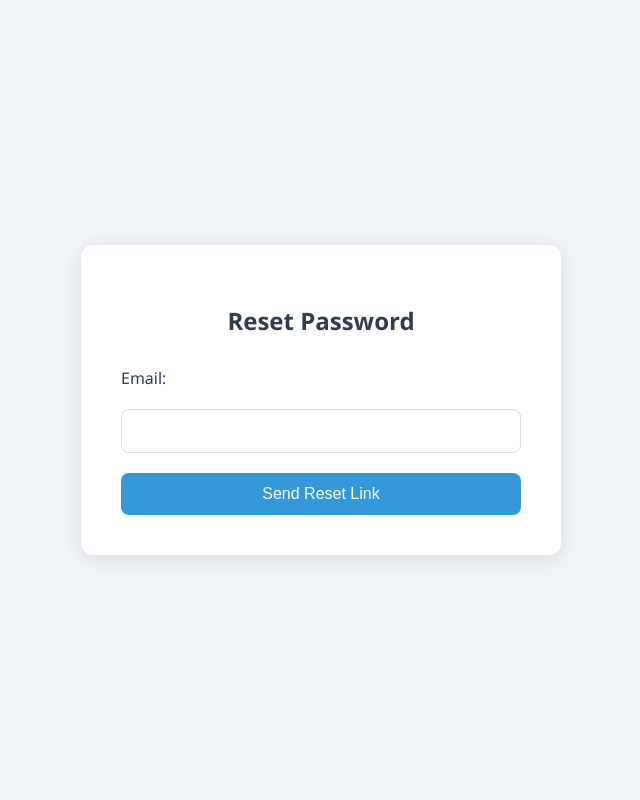
After one commit to amiryousef87/first-project-from-max, a Flask app: page /reset_pass in a window 1280 px wide. The commit adds this page. Shown: the whole page, without its empty margins (319-959 px from the left). Run offline with Flask 3, Linux system fonts and the light colour scheme.

Commit message:
ریست پس درسته شد و لاگین تمومه کلا

```diff
--- a/app.py
+++ b/app.py
@@ -1,11 +1,28 @@
-import matplotlib.pyplot as plt
-import os
-
-os.environ["OAUTHLIB_INSECURE_TRANSPORT"] = "1"
-from io import BytesIO
-import re
-import logging
-
+import matplotlib
+import numpy as np
+import json
+from google.auth.transport import requests as grequests
+from google.oauth2 import id_token
+from requests_oauthlib import OAuth2Session
+from flask import session as flask_session
+from datetime import datetime, timedelta
+from user_agents import parse
+from models import db, Project, Product, User, Session, TeamMember
+from werkzeug.utils import secure_filename, safe_join, secure_filename
+from werkzeug.security import generate_password_hash, check_password_hash
+from sqlalchemy import text
+from flask_migrate import Migrate
+from flask_mail import Mail, Message
+from flask_login import (
+    LoginManager,
+    login_user,
+    login_required,
+    logout_user,
+    current_user,
+    UserMixin,
+)
+from flask_sqlalchemy import SQLAlchemy
+from flask_babel import Babel, gettext as _
 from flask import (
     Flask,
     render_template,
@@ -16,33 +33,18 @@ from flask import (
     Response,
     jsonify,
 )
-from flask_babel import Babel, gettext as _
-from flask_sqlalchemy import SQLAlchemy
-from flask_login import (
-    LoginManager,
-    login_user,
-    login_required,
-    logout_user,
-    current_user,
-    UserMixin,
-)
-from flask_migrate import Migrate
-from sqlalchemy import text
-from werkzeug.security import generate_password_hash, check_password_hash
-from werkzeug.utils import secure_filename, safe_join, secure_filename
-from models import db, Project, Product, User, Session, TeamMember
-from user_agents import parse
-from datetime import datetime, timedelta
-# from app import db
-from flask import session as flask_session
-from requests_oauthlib import OAuth2Session
-from google.oauth2 import id_token
-from google.auth.transport import requests as grequests
-import json
+import logging
+import re
+from io import BytesIO
+import matplotlib.pyplot as plt
+import os
+import secrets
+
+os.environ["OAUTHLIB_INSECURE_TRANSPORT"] = "1"
 
 
-import numpy as np
-import matplotlib
+# from app import db
+
 
 matplotlib.use("Agg")
 
@@ -86,6 +88,19 @@ UPLOAD_PROJECTS_FOLDER = os.path.join(app.static_folder, "uploads", "projects")
 if not os.path.exists(UPLOAD_PROJECTS_FOLDER):
     os.makedirs(UPLOAD_PROJECTS_FOLDER, exist_ok=True)
 
+
+
+# تنظیمات ایمیل با Gmail
+app.config['MAIL_SERVER'] = 'smtp.gmail.com'
+app.config['MAIL_PORT'] = 465
+app.config['MAIL_USE_SSL'] = True
+app.config['MAIL_USERNAME'] = '1387amiryousef2024@gmail.com'
+app.config['MAIL_PASSWORD'] = 'ygea ydtr mwcy kgmm'  # پسورد اپلیکیشن گوگل
+
+mail = Mail(app)
+
+# دیتابیس موقت برای نگهداری توکن‌ها (فقط برای مثال)
+reset_tokens = {}
 
 def allowed_file(filename, allowed_ext):
     ext = os.path.splitext(filename)[1].lower()
@@ -419,7 +434,8 @@ def profile():
             # remove old avatar if exists
             try:
                 if current_user.avatar:
-                    old = os.path.join(AVATAR_UPLOAD_FOLDER, current_user.avatar)
+                    old = os.path.join(AVATAR_UPLOAD_FOLDER,
+                                       current_user.avatar)
                     if os.path.exists(old):
                         os.remove(old)
             except Exception:
@@ -454,7 +470,8 @@ def chart_png(chart_name):
         labels = ["Completed", "Pending", "Failed"]
         sizes = [60, 30, 10]
         colors = ["#28a745", "#ffc107", "#dc3545"]
-        ax.pie(sizes, labels=labels, colors=colors, autopct="%1.1f%%", startangle=140)
+        ax.pie(sizes, labels=labels, colors=colors,
+               autopct="%1.1f%%", startangle=140)
         ax.axis("equal")
         ax.set_title("Missions Today")
     else:
@@ -491,7 +508,8 @@ def chart_svg(chart_name):
         labels = ["Completed", "Pending", "Failed"]
         sizes = [60, 30, 10]
         colors = ["#28a745", "#ffc107", "#dc3545"]
-        ax.pie(sizes, labels=labels, colors=colors, autopct="%1.1f%%", startangle=140)
+        ax.pie(sizes, labels=labels, colors=colors,
+               autopct="%1.1f%%", startangle=140)
         ax.axis("equal")
         ax.set_title("Missions Today")
     else:
@@ -606,6 +624,45 @@ def login():
     return render_template("login.html", google_login_url=url_for("google_login"))
 
 
+# صفحه درخواست ریست پسورد
+@app.route('/reset_pass', methods=['GET', 'POST'])
+def reset_pass():
+    if request.method == 'POST':
+        email = request.form.get('email')
+        if email:
+            # ساخت توکن تصادفی برای لینک امن
+            token = secrets.token_urlsafe(16)
+            reset_tokens[token] = email  # ذخیره موقت توکن
+            reset_link = url_for('new_password', token=token, _external=True)
+
+            # ارسال ایمیل
+            msg = Message('Password Reset', sender=app.config['MAIL_USERNAME'], recipients=[email])
+            msg.body = f"Hi,\n\nClick here to reset your password:\n{reset_link}\n\nIf you didn't request this, ignore this email."
+            mail.send(msg)
+
+            flash("Reset link sent to your email!", "success")
+            return redirect(url_for('reset_pass'))
+        else:
+            flash("Please enter your email.", "error")
+    return render_template('reset_pass.html')
+
+# صفحه تعیین رمز جدید
+@app.route('/new_password/<token>', methods=['GET', 'POST'])
+def new_password(token):
+    email = reset_tokens.get(token)
+    if not email:
+        flash("Invalid or expired token.", "error")
+        return redirect(url_for('reset_pass'))
+
+    if request.method == 'POST':
+        new_pass = request.form.get('password')
+        # اینجا باید پسورد جدید رو در دیتابیس واقعی ذخیره کنی
+        flash(f"Password updated successfully for {email}!", "success")
+        reset_tokens.pop(token)  # پاک کردن توکن بعد از استفاده
+        return redirect(url_for('reset_pass'))
+
+    return render_template('new_password.html', email=email)
+
 # مسیر شروع OAuth گوگل
 @app.route("/google-login")
 def google_login():
@@ -621,7 +678,8 @@ def google_login():
 @app.route("/oauth2callback")
 def oauth2callback():
     google = OAuth2Session(
-        CLIENT_ID, redirect_uri=REDIRECT_URI, state=flask_session.get("oauth_state")
+        CLIENT_ID, redirect_uri=REDIRECT_URI, state=flask_session.get(
+            "oauth_state")
     )
     token = google.fetch_token(
         TOKEN_URI, client_secret=CLIENT_SECRET, authorization_response=request.url
@@ -699,7 +757,8 @@ def active_users():
 def clean_expired_sessions(hours=24):
     """🧹 حذف نشست‌های منقضی شده (قدیمی‌تر از n ساعت)"""
     expiry_time = datetime.utcnow() - timedelta(hours=hours)
-    expired_sessions = Session.query.filter(Session.last_active < expiry_time).all()
+    expired_sessions = Session.query.filter(
+        Session.last_active < expiry_time).all()
 
     if expired_sessions:
         print(f"🧹 Removing {len(expired_sessions)} expired sessions...")
@@ -744,7 +803,8 @@ def ensure_user_avatar_column():
             res = conn.execute(text("PRAGMA table_info('user')"))
             cols = [r[1] for r in res]
             if "avatar" not in cols:
-                conn.execute(text("ALTER TABLE user ADD COLUMN avatar VARCHAR(300)"))
+                conn.execute(
+                    text("ALTER TABLE user ADD COLUMN avatar VARCHAR(300)"))
     except Exception:
         pass
 
@@ -759,7 +819,8 @@ def ensure_user_contact_columns():
                     text("ALTER TABLE user ADD COLUMN family_name VARCHAR(150)")
                 )
             if "phone" not in cols:
-                conn.execute(text("ALTER TABLE user ADD COLUMN phone VARCHAR(50)"))
+                conn.execute(
+                    text("ALTER TABLE user ADD COLUMN phone VARCHAR(50)"))
     except Exception:
         pass
 
--- a/templates/login.html
+++ b/templates/login.html
@@ -249,7 +249,9 @@
                   ></i>
                 </div>
               </div>
-              <a class="forgot-password">Forgot password?</a>
+              <a href="{{ url_for('reset_pass') }}" class="forgot-password"
+                >Forgot password?</a
+              >
               <button class="btn" type="submit">Login</button>
             </form>
             <p class="or-text">Or Log In Using</p>
--- /dev/null
+++ b/templates/reset_pass.html
@@ -0,0 +1,119 @@
+<!DOCTYPE html>
+<html lang="en">
+  <head>
+    <meta charset="UTF-8" />
+    <title>Reset Password</title>
+    <style>
+      /* Modern Style */
+      body {
+        font-family: "Segoe UI", Tahoma, Geneva, Verdana, sans-serif;
+        background-color: #f0f4f8;
+        display: flex;
+        justify-content: center;
+        align-items: center;
+        height: 100vh;
+        margin: 0;
+        color: #333;
+      }
+
+      .container {
+        background-color: #ffffff;
+        padding: 40px;
+        border-radius: 12px;
+        box-shadow: 0 4px 20px rgba(0, 0, 0, 0.1);
+        max-width: 400px;
+        width: 100%;
+        text-align: center;
+      }
+
+      h2 {
+        font-size: 24px;
+        margin-bottom: 30px;
+        color: #2c3e50;
+      }
+
+      ul {
+        list-style: none;
+        padding: 0;
+        margin-bottom: 20px;
+      }
+
+      li.success {
+        color: #27ae60;
+        background-color: #e8f5e9;
+        padding: 10px;
+        border-radius: 8px;
+        margin-bottom: 10px;
+      }
+
+      li.error {
+        color: #e74c3c;
+        background-color: #f9ebea;
+        padding: 10px;
+        border-radius: 8px;
+        margin-bottom: 10px;
+      }
+
+      form {
+        display: flex;
+        flex-direction: column;
+        gap: 20px;
+        text-align: left;
+      }
+
+      label {
+        font-size: 16px;
+        color: #2c3e50;
+      }
+
+      input[type="email"] {
+        padding: 12px 15px;
+        border: 1px solid #ddd;
+        border-radius: 8px;
+        font-size: 16px;
+        transition: border-color 0.3s ease;
+      }
+
+      input[type="email"]:focus {
+        border-color: #3498db;
+        outline: none;
+      }
+
+      button[type="submit"] {
+        padding: 12px;
+        background-color: #3498db;
+        color: white;
+        border: none;
+        border-radius: 8px;
+        font-size: 16px;
+        cursor: pointer;
+        transition: background-color 0.3s ease;
+      }
+
+      button[type="submit"]:hover {
+        background-color: #2980b9;
+      }
+    </style>
+  </head>
+  <body>
+    <div class="container">
+      <h2>Reset Password</h2>
+      {% with messages = get_flashed_messages(with_categories=true) %} {% if
+      messages %}
+      <ul>
+        {% for category, message in messages %}
+        <li class="{{ 'success' if category == 'success' else 'error' }}">
+          {{ message }}
+        </li>
+        {% endfor %}
+      </ul>
+      {% endif %} {% endwith %}
+
+      <form method="POST">
+        <label>Email:</label>
+        <input type="email" name="email" required />
+        <button type="submit">Send Reset Link</button>
+      </form>
+    </div>
+  </body>
+</html>
```
Also changed, not shown: templates/new_password.html (added, +84 -0 lines).
